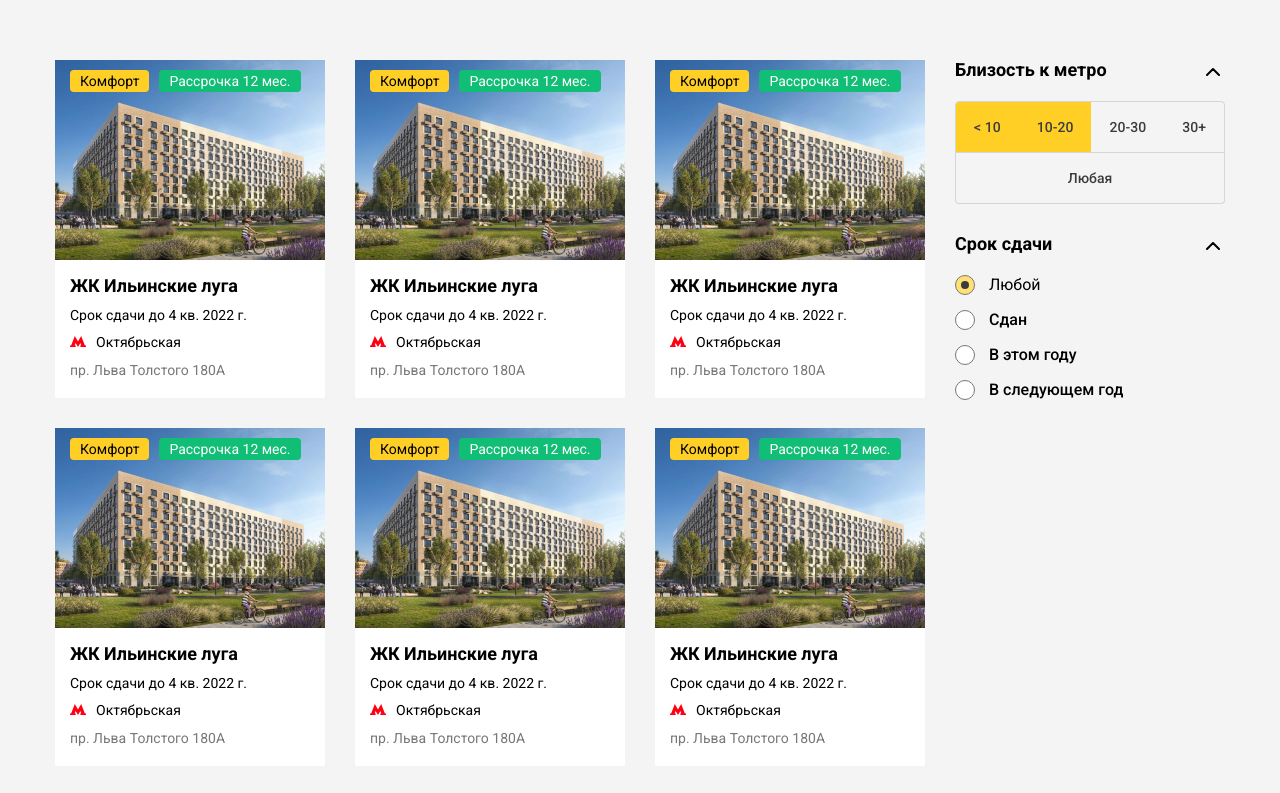
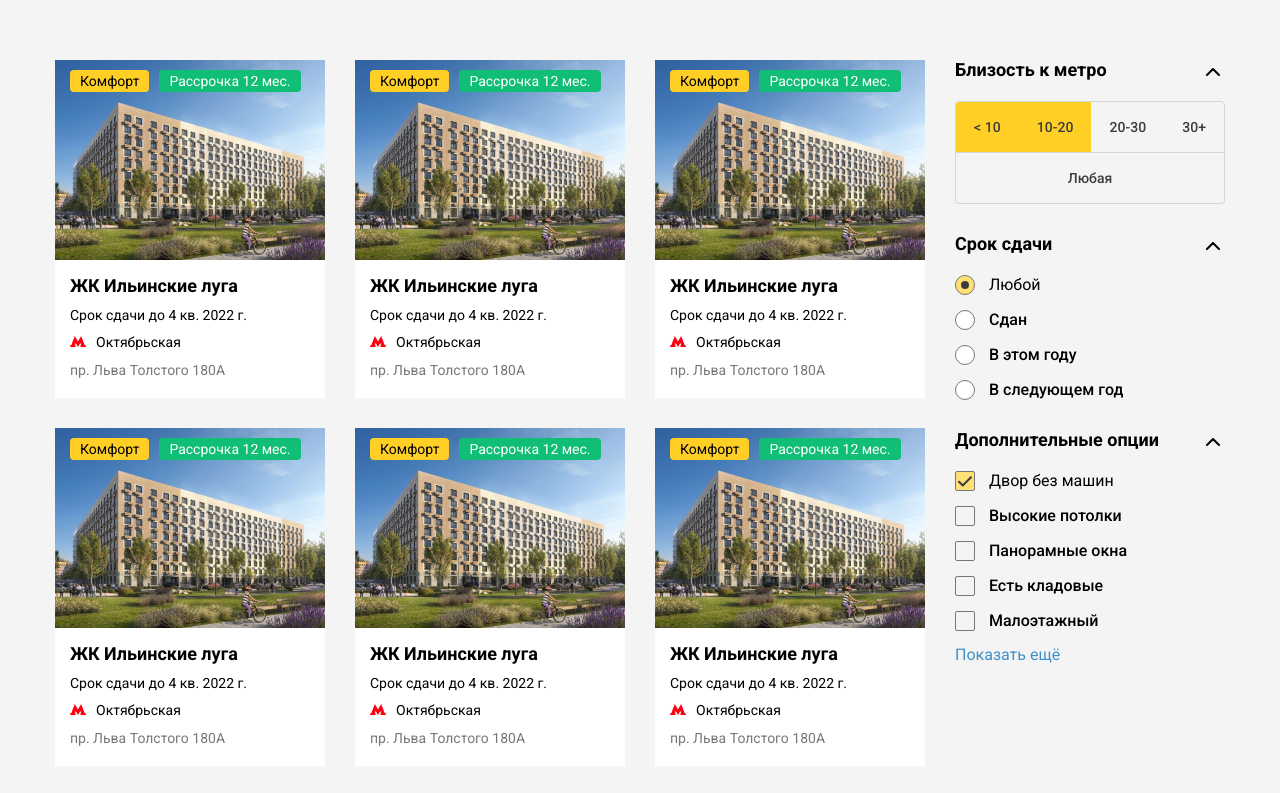
Before and after one commit to jahongirishmuhamedov/JS-Maket-Webacademy, a plain HTML site: page index.html in a window 1280 px wide. Shown: the top 793 px of the page. Drawn offline with Linux system fonts and the light colour scheme.

Commit message:
feat: add checkbox widget section

```diff
--- a/css/style.css
+++ b/css/style.css
@@ -289,3 +289,81 @@ img {
     background-color: #3C3C3C;
     transform: translate(-50%, -50%);
 }
+
+.checkbox {
+    display: block;
+    cursor: pointer;
+}
+
+.checkbox + .checkbox {
+    margin-top: 15px;
+}
+
+.checkbox__real {
+    height: 1px;
+    width: 1px;
+    position: absolute;
+    opacity: 0;
+    appearance: none;
+}
+
+.checkbox__real:checked + .checkbox__fake {
+    background-color: #FFE074;
+}
+
+.checkbox__real:checked + .checkbox__fake::before {
+    position: absolute;
+    content: "";
+    top: 50%;
+    left: 50%;
+    transform: translate(-50%, -50%);
+    height: 18px;
+    width: 18px;
+    background: url("../img/icons/check.svg") no-repeat center;
+}
+
+.checkbox__fake {
+    display: inline-block;
+    position: relative;
+    margin-right: 10px;
+    vertical-align: bottom;
+    border-radius: 2px;
+    width: 20px;
+    height: 20px;
+    background-color:  transparent;
+    border: 1px solid #777777;
+}
+
+.checkbox__title {
+    font-weight: 500;
+    font-size: 16px;
+    line-height: 1.18;
+    color: #000000;
+}
+
+.checkbox__real:checked ~ .checkbox__title{
+    font-weight: 400;
+}
+
+.widget__hidden {
+    display: none;
+}
+
+.widget__show-hidden {
+    display: inline-block;
+    border: none;
+    background: transparent;
+    font-family: inherit;
+    margin-top: 15px;
+    font-weight: 400;
+    font-size: 16px;
+    line-height: 1.18;
+    color: #4290C9;
+    cursor: pointer;
+    transition: color 0.2s ease;
+}
+
+.widget__show-hidden:hover {
+    color: #0e68a5;
+    text-decoration: underline;
+}
--- a/index.html
+++ b/index.html
@@ -193,7 +193,6 @@
                     </div>
                 </div>
             </div>
-
             <div class="widget">
                 <h3 class="widget__title">Срок сдачи</h3>
                 <div class="widget__body">
@@ -219,6 +218,56 @@
                     </label>
                 </div>
             </div>
+            <div class="widget">
+                <h3 class="widget__title">Дополнительные опции</h3>
+                <div class="widget__body">
+                    <label class="checkbox">
+                        <input type="checkbox" class="checkbox__real" name="term" checked>
+                        <span class="checkbox__fake"></span>
+                        <span class="checkbox__title">Двор без машин</span>
+                    </label>
+                    <label class="checkbox">
+                        <input type="checkbox" class="checkbox__real" name="term">
+                        <span class="checkbox__fake"></span>
+                        <span class="checkbox__title">Высокие потолки</span>
+                    </label>
+                    <label class="checkbox">
+                        <input type="checkbox" class="checkbox__real" name="term">
+                        <span class="checkbox__fake"></span>
+                        <span class="checkbox__title">Панорамные окна</span>
+                    </label>
+                    <label class="checkbox">
+                        <input type="checkbox" class="checkbox__real" name="term">
+                        <span class="checkbox__fake"></span>
+                        <span class="checkbox__title">Есть кладовые</span>
+                    </label>
+                    <label class="checkbox">
+                        <input type="checkbox" class="checkbox__real" name="term">
+                        <span class="checkbox__fake"></span>
+                        <span class="checkbox__title">Малоэтажный</span>
+                    </label>
+                    <div class="widget__hidden">
+                        <label class="checkbox">
+                            <input type="checkbox" class="checkbox__real" name="term">
+                            <span class="checkbox__fake"></span>
+                            <span class="checkbox__title">Next Next 1</span>
+                        </label>
+                        <label class="checkbox">
+                            <input type="checkbox" class="checkbox__real" name="term">
+                            <span class="checkbox__fake"></span>
+                            <span class="checkbox__title">Next Next 2</span>
+                        </label>
+                        <label class="checkbox">
+                            <input type="checkbox" class="checkbox__real" name="term">
+                            <span class="checkbox__fake"></span>
+                            <span class="checkbox__title">Next Next 3</span>
+                        </label>
+                    </div>
+                    <button class="widget__show-hidden">
+                        Показать ещё
+                    </button>
+                </div>
+            </div>
         </aside>
     </div>
 </div>
```
